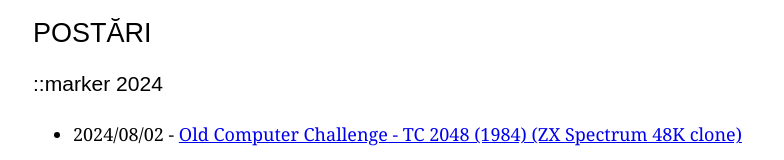
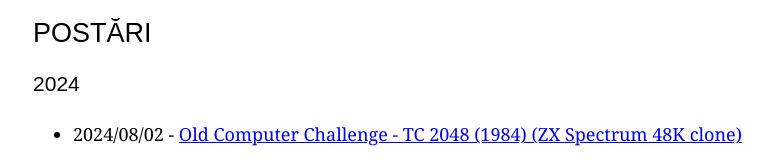
Before and after one commit to Andrstancu/andrstancu.github.io, a plain HTML site: page index.html in a window 1280 px wide. Shown: the part 125-285 px from the top of the page, without its empty margins (247-1031 px from the left). Drawn offline with Linux system fonts and the light colour scheme.

Commit message:
Update index.html

```diff
--- a/index.html
+++ b/index.html
@@ -11,7 +11,7 @@
   <nav class="sk"><a href="/">Home</a> / <a href="/about/">About me</a> / <a href="/now/">Now</a> / <a href="/projects/">Projects</a></nav>
 <hr>
 <h2>POSTĂRI</h2>
-<h3>::marker 2024</h3>
+<h3>2024</h3>
 <ul>
   <li style="margin-top: 0.5vh;">2024/08/02 - <a href="/blog/2024/occ-2024/">Old Computer Challenge - TC 2048 (1984) (ZX Spectrum 48K clone)</a></li>
 </ul>
```
